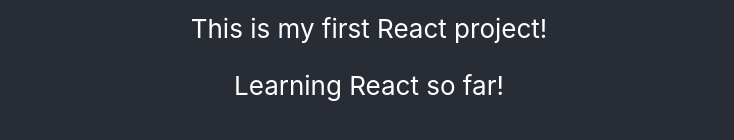
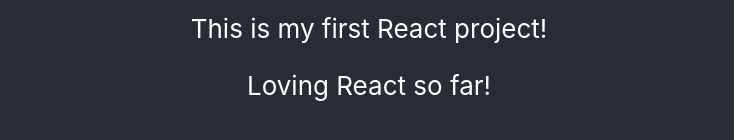
Before and after one commit to upretisaurav/ReactCICDPipeline, a React (Create React App) app: page / in a window 1280 px wide. Shown: the part 396-536 px from the top of the page, without its empty margins (271-1005 px from the left). Built offline with nearby package versions, Linux system fonts and the light colour scheme.

Commit message:
minor change to see the CD running in netlify

```diff
--- a/src/LearningComponent.js
+++ b/src/LearningComponent.js
@@ -5,7 +5,7 @@
     <div>
       <h1>We're learning CI/CD here.</h1>
       <p>This is my first React project!</p>
-      <p>Learning React so far!</p>
+      <p>Loving React so far!</p>
     </div>
   );
 }
```
Also changed, not shown: 1 other file (tests, documents, lock files or other folders).
